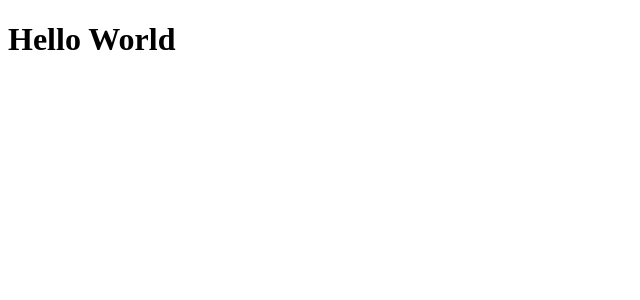
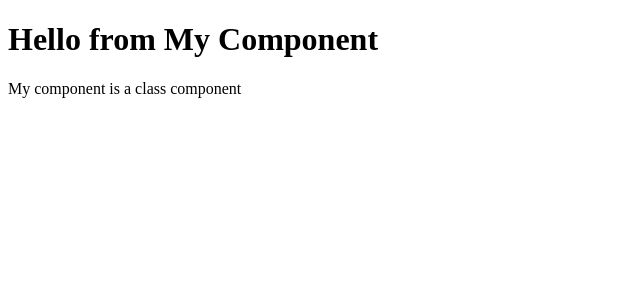
Before and after one commit to aikerary/IntroductionToReactUninorte, a React (Vite) app: page / in a window 1280 px wide. Shown: the top 300 px of the page, without its empty margins (0-640 px from the left). Built offline with nearby package versions, Linux system fonts and the light colour scheme.

Commit message:
Class components

```diff
--- a/src/main.jsx
+++ b/src/main.jsx
@@ -1,8 +1,24 @@
 import React from 'react'
 import ReactDOM from 'react-dom/client'
 
+//Class components
+// Create a good practice class components named myComponent
+
+class MyComponent extends React.Component {
+  render() {
+    return (
+      <>
+      <h1>Hello from My Component</h1>
+      <p>My component is a class component</p>
+      </>
+    )
+  }
+}
+
+//Functional components
+
 ReactDOM.createRoot(document.getElementById('root')).render(
   <React.StrictMode>
-    <h1>Hello World</h1>
+    <MyComponent />
   </React.StrictMode>,
 )
```
